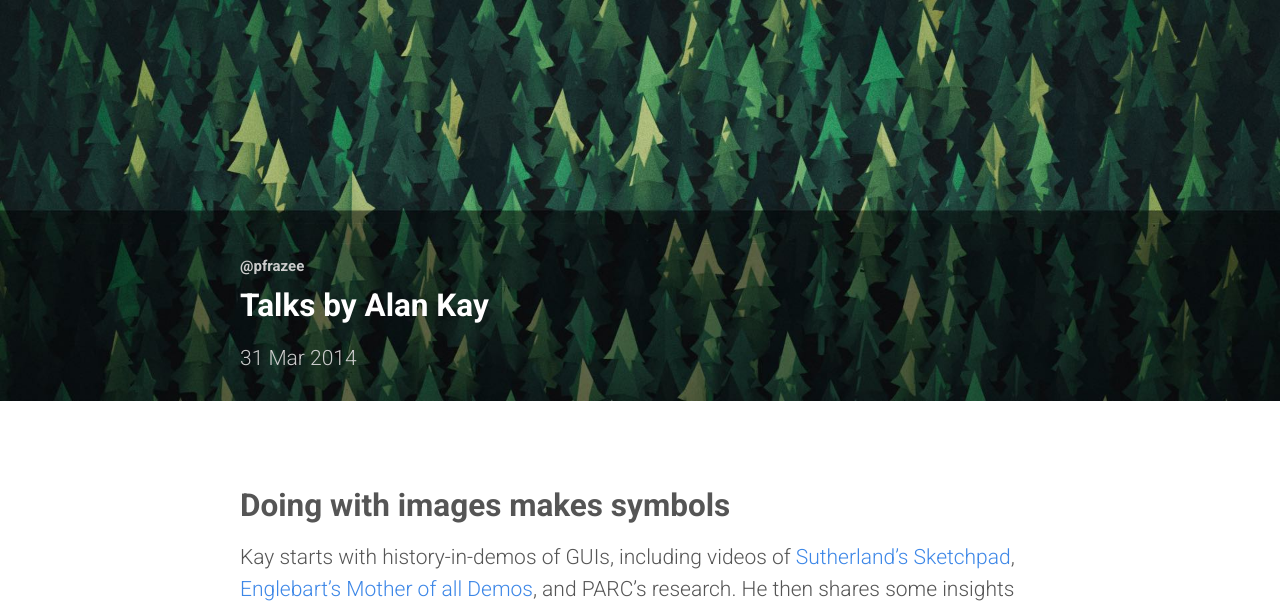
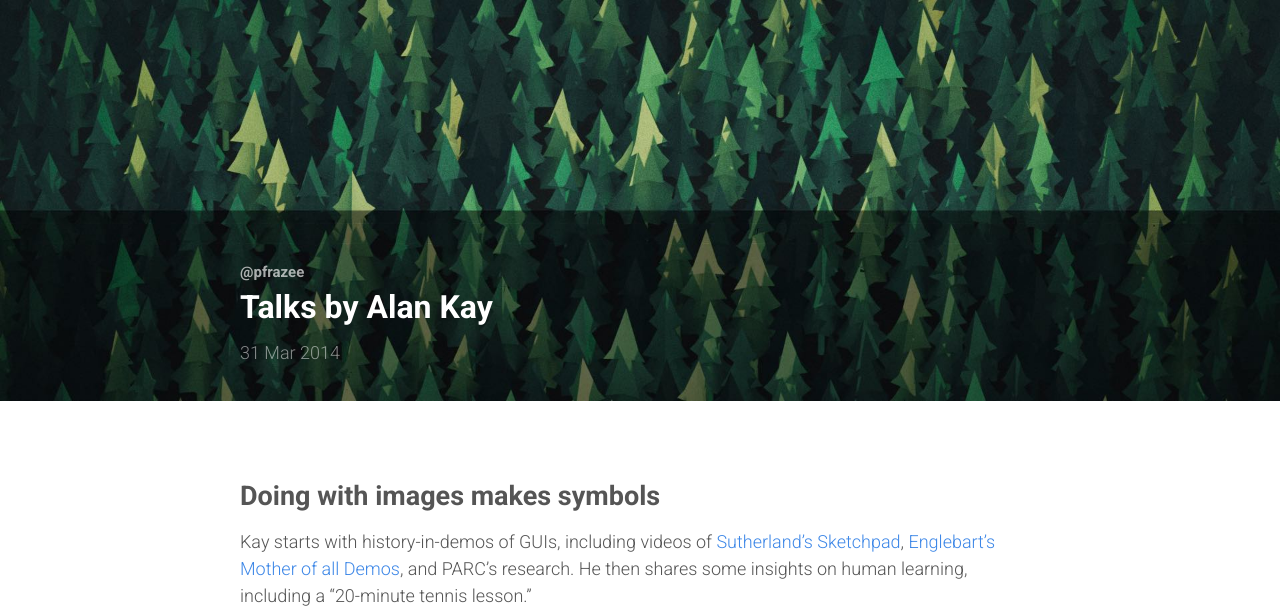
Before and after one commit to pfrazee/pfrazee.github.io, a Jekyll site: the page built from _posts/2014-03-31-alan-kays-talks.md, in a window 1280 px wide. Shown: the top 609 px of the page. Built offline with Jekyll 4.4.1, drawn with Linux system fonts in a browser that asks for light colours; Markdown is read by kramdown in place of the engine named in the settings.

```diff
--- a/css/main.css
+++ b/css/main.css
@@ -11,7 +11,7 @@
 }
 
 html, body { height: 100%; }
-body { color: #555; font-family: 'Roboto', sans-serif; font-weight: 300; font-size: 21px; }
+body { color: #555; font-family: 'Roboto', sans-serif; font-weight: 300; font-size: 18px; }
 pre, code { font-family: Consolas, "Courier New", monospace; color: #5E5E5E; background: #f5f2f0; }
 
 h1 { margin-bottom: 1em; }
@@ -19,15 +19,29 @@ p { margin: 1em 0; }
 ol, ul { margin: 1em 2.35em 1.5em }
 ul ul { margin-top: 0; margin-bottom: 0; }
 
-a         { color: #3D87E7; text-decoration: none; }
-a:hover   { color: #0D57B7; }
+a           { color: #3D87E7; text-decoration: none; }
+a:hover     { color: #0D57B7; }
+
+a.btn {
+  color: #fff;
+  background: #1a70e0;
+  background: linear-gradient(to bottom, #1a70e0, #1a6ad2);
+  padding: 5px 15px;
+  border-radius: 3px;
+  font-weight: normal;
+  border: 1px solid #154e98;
+}
+a.btn:hover { background: #0D57B7; }
+.well {
+  text-align: center;
+  margin: 1.5em 0;
+  background: #eee;
+  padding: 1em 0;
+  border-radius: 2px;
+}
 
 blockquote { padding: 5px 2em; border-left: 1em solid #eee; }
 
-
-body.layout-default {
-  background: url(/img/home.jpg);
-}
 
 /*****************************************************************************/
 /*
@@ -41,7 +55,7 @@ ul.posts {
 }
 
 ul.posts li {
-  font-size: 25px;
+  font-size: 21px;
   margin-bottom: .5em;
 }
 
@@ -67,7 +81,7 @@ span.recommended , ul.posts .recommended a { font-weight: bold; }
 
 .site {
   max-width: 800px;
-  margin: 3em auto 2em;
+  margin: 4em auto 2em;
   line-height: 1.5em;
   position: relative;
   z-index:2;
@@ -101,20 +115,23 @@ span.recommended , ul.posts .recommended a { font-weight: bold; }
 }
 
 .site.layout-post .header a {
-  color: #ccc;
+  color: #fff;
+  opacity: 0.65;
 }
 
 .site.layout-post .header a:hover {
-  color: #aaa;
+  opacity: 0.75;
 }
 
 .site.layout-post h2.title {
   color: #fff;
+  font-size: 32px;
 }
 
 .site .meta {
-  color: #ccc;
-  margin-bottom: 3em;
+  color: #fff;
+  opacity: 0.5;
+  margin-bottom: 4em;
 }
 
 .site .footer {
```
Also changed, not shown: _posts/2016-08-23-beaker-browser-0.2.md (added, +65 -0 lines), img/auto-updater.gif (added), img/beaker-thumb.png, img/beaker.png (added), img/prank.png (added).
